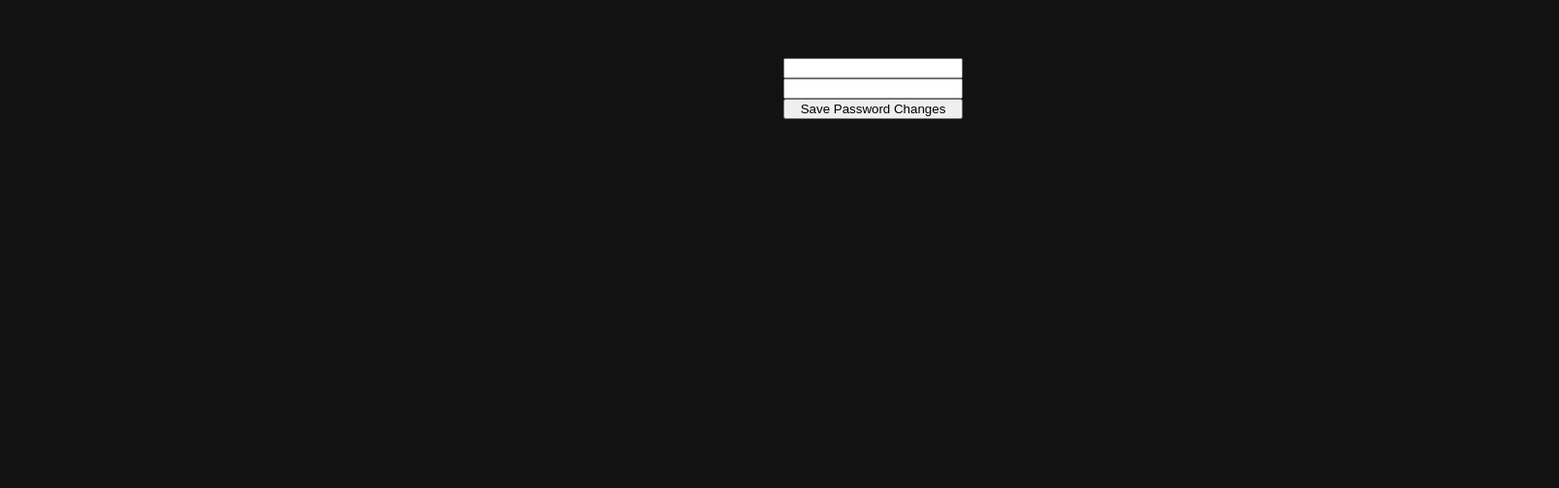
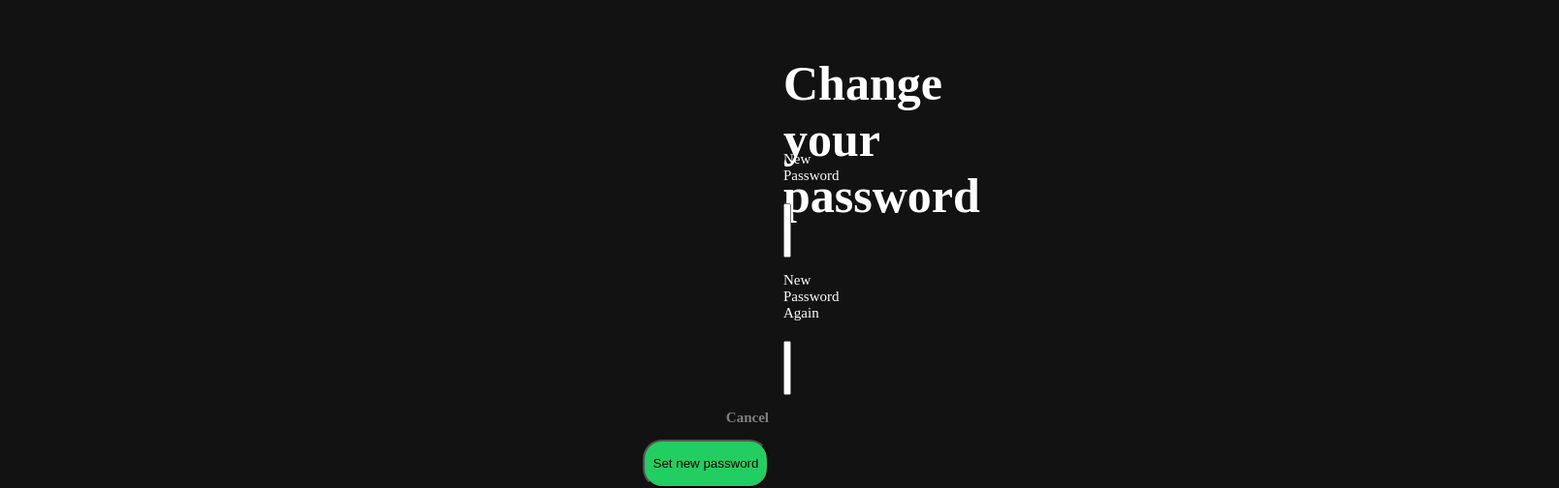
Before and after one commit to ExuviaeSubarashii/SvelteApp, a SvelteKit app in the folder myapp/: page /account/change-password in a window 1280 px wide. Shown: the part 260-764 px from the top of the page at 97% size, 1608 px wide, since content can reach past the window. Built offline with nearby package versions, Linux system fonts and the light colour scheme.

Commit message:
style changes

```diff
--- a/myapp/src/components/ChangePasswordComponent.svelte
+++ b/myapp/src/components/ChangePasswordComponent.svelte
@@ -7,28 +7,62 @@
 </script>
 
 <div class="fullbody">
+	<h1 style="font-size: 50px;">Change your password</h1>
+	<p style="color: white;">New Password</p>
 	<input bind:value={newPassword} />
+	<p style="color: white;">New Password Again</p>
 	<input bind:value={newPasswordAgain} />
+	<div class="button-div">
+		<a type="button" class="cancel-button" href="/account/">Cancel</a>
+
 		<button
+			class="save-button"
 			on:click={() => {
 				if (newPassword === newPasswordAgain) {
 					ChangePassword(newPassword);
 				}
-		}}>Save Password Changes</button
+			}}>Set new password</button
 		>
+	</div>
 </div>
 
 <style>
 	.fullbody {
-		position: fixed;
-		font-size: 20px;
 		display: flex;
 		flex-flow: column;
 		-webkit-box-pack: start;
-		max-width: 800px;
-		min-height: 800px;
 		margin: 250px auto;
 		padding: 62px 800px;
 		font-size: 15px;
 	}
+	.fullbody h1,
+	input {
+		color: white;
+		font-size: large;
+		height: 50px;
+		margin-top: 5px;
+	}
+	.button-div{
+		align-self: flex-end;
+    padding-top: 14px;
+    padding: 15px;
+    font-weight: bold;
+    align-content: center;
+	text-align: end;
+	font-weight: bolder;
+	}
+
+	.save-button {
+		background-color: #22ce61;
+		margin-top: 14px;
+		width: 130px;
+		height: 50px;
+		border-radius: 20px;
+	}
+	.cancel-button {
+		align-self: self-start;
+		text-decoration: none;
+		color: gray;
+		font-size: 15px;
+	}
 </style>
--- a/myapp/src/components/SideBarContent.svelte
+++ b/myapp/src/components/SideBarContent.svelte
@@ -5,23 +5,42 @@
 	import { showComponent } from '../datas/store';
 	import CreatePlaylistComponent from './CreatePlaylistComponent.svelte';
 	import PlayLists from './PlayLists.svelte';
-	import {GetPodcasts,GetUserPlayLists,PlaylistSearch,exportedplaylists} from '../datas/playlists';
+	import {
+		GetPodcasts,
+		GetUserPlayLists,
+		PlaylistSearch,
+		exportedplaylists
+	} from '../datas/playlists';
 	let plname = '';
+	let normalSize=false;
+	function MinimizeLibrary() {
+		const sidebarDiv = document.getElementById('fullbody');
+		let normalWidth="300px";
+		let minWidth="150px";
+		if (sidebarDiv) {
+			if(normalSize){
+				sidebarDiv.style.width = normalWidth;
+			}
+			else{
+				sidebarDiv.style.width = minWidth;
+			}
+			normalSize = !normalSize;
+		}
+
+	}
 </script>
 
 <link href="https://unpkg.com/boxicons@2.1.4/css/boxicons.min.css" rel="stylesheet" />
 
-<div class="fullbody">
+<div class="fullbody" id="fullbody">
 	{#if userTokenValue}
-
-
 		<div class="fixed-tops">
-		<button><i class="bx bx-left-arrow-alt" /></button>
-		<button><i class="bx bx-right-arrow-alt" /></button>
 			<p id="howgood">{howgood}</p>
 			<label style="color:gray;"><a href="/"> <i class="bx bx-home" />Home</a></label>
 			<label style="color:gray;"><a href="/"><i class="bx bx-search" /> Search</a></label>
-		<label style="color:gray;"><a href="/"><i class="bx bx-library" />Your Library</a></label>
+			<label on:click={MinimizeLibrary} style="color:gray;"
+				><a href="/"><i class="bx bx-library" />Your Library</a></label
+			>
 			<div style="display:flex;">
 				<CreatePlaylistComponent />
 				<button on:click={() => GetUserPlayLists()}><i class="bx bx-refresh" /></button>
@@ -29,9 +48,9 @@
 			<button on:click={() => GetPodcasts('Podcast')}>Podcasts & Shows</button>
 			<button on:click={() => GetPodcasts('Albums')}>Albums</button>
 			<button><a style="text-decoration: none; color:white" href="/findsong">Find Songs</a></button>
-		<button style="background-color:transparent; color:gray;"><i class="bx bx-search" /></button>
 			<input
 				style="border-radius: 25px; background-color:gray; color:white;"
+				placeholder="Search Your Library"
 				id="searchpl"
 				type="text"
 				bind:value={plname}
@@ -75,20 +94,19 @@
 		border-radius: 20px;
 	}
 	.fullbody {
+		margin-top: 50px;
+		border-style: solid;
 		text-align: center;
 		background-color: #111;
 		color: white;
 		resize: horizontal;
 		overflow: auto;
-		padding: 20px;
 		border-radius: 25px;
 		border-color: gray;
-		top: 150;
-		left: 150;
 		height: 100%;
-		width: 300px;
 		min-width: 150px;
 		max-width: 780px;
+		width: 300px;
 	}
 
 	button {
--- a/myapp/src/routes/account/change-password/+page.svelte
+++ b/myapp/src/routes/account/change-password/+page.svelte
@@ -1,6 +1,4 @@
 <script lang="ts">
 	import ChangePasswordComponent from "../../../components/ChangePasswordComponent.svelte";
-
-
 </script>
 <ChangePasswordComponent/>
```
Lines whose indentation alone changed are shown as unchanged.
